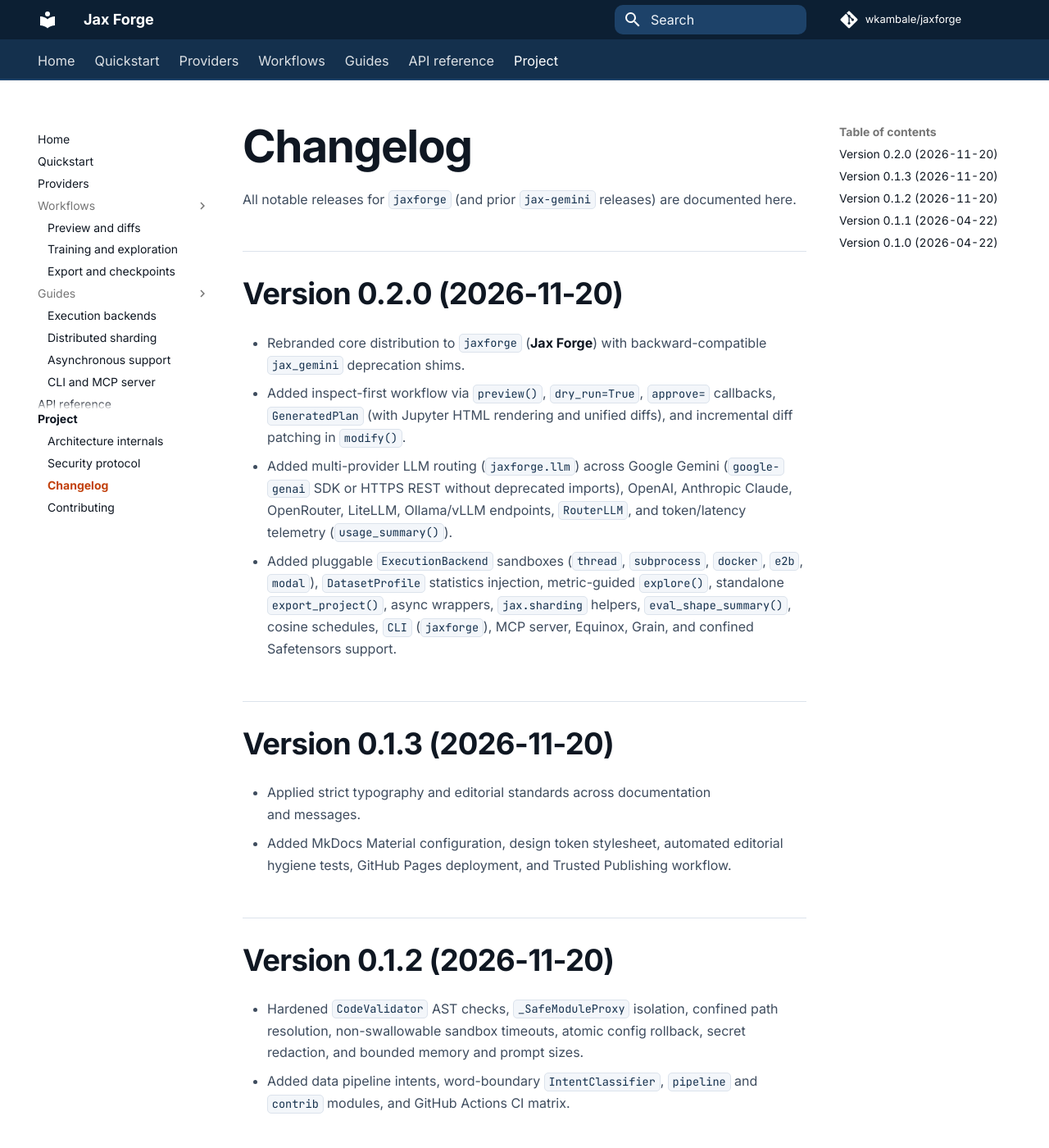
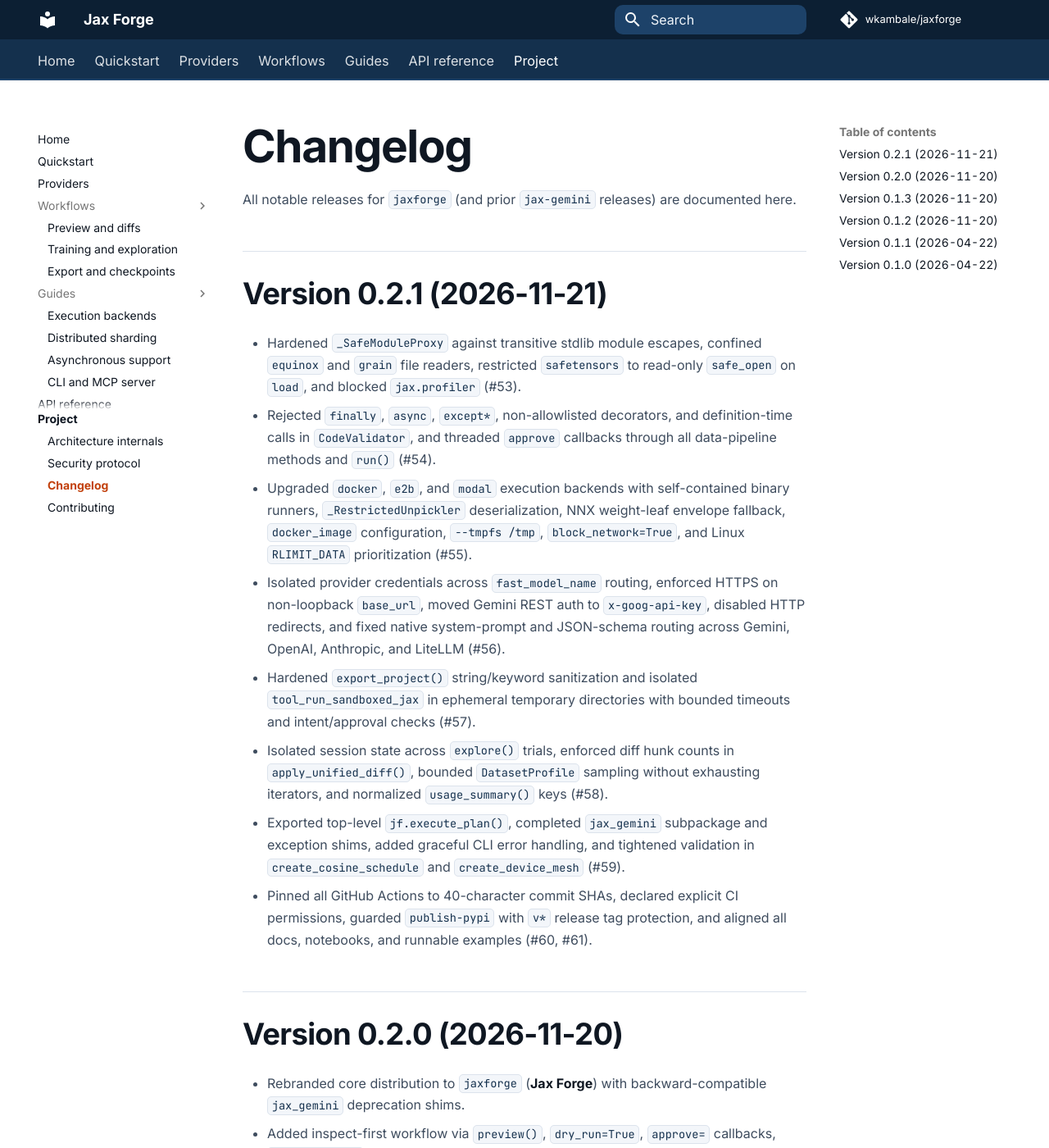
Before and after one commit to wkambale/jax-gemini, an MkDocs documentation site: the page built from docs/changelog.md, in a window 1280 px wide and 1400 px high. Shown: the whole window at 82% size. Built offline with MkDocs 1.6.1 and Material for MkDocs 9.7.7, drawn with Linux system fonts in a browser that asks for light colours; comment, search, counter and statistics services are not loaded.

Commit message:
chore(release): prepare v0.2.1 (#71)

```diff
--- a/docs/changelog.md
+++ b/docs/changelog.md
@@ -1,6 +1,17 @@
 # Changelog
 
 All notable releases for `jaxforge` (and prior `jax-gemini` releases) are documented here.
+
+## Version 0.2.1 (2026-11-21)
+
+- Hardened `_SafeModuleProxy` against transitive stdlib module escapes, confined `equinox` and `grain` file readers, restricted `safetensors` to read-only `safe_open` on `load`, and blocked `jax.profiler` (#53).
+- Rejected `finally`, `async`, `except*`, non-allowlisted decorators, and definition-time calls in `CodeValidator`, and threaded `approve` callbacks through all data-pipeline methods and `run()` (#54).
+- Upgraded `docker`, `e2b`, and `modal` execution backends with self-contained binary runners, `_RestrictedUnpickler` deserialization, NNX weight-leaf envelope fallback, `docker_image` configuration, `--tmpfs /tmp`, `block_network=True`, and Linux `RLIMIT_DATA` prioritization (#55).
+- Isolated provider credentials across `fast_model_name` routing, enforced HTTPS on non-loopback `base_url`, moved Gemini REST auth to `x-goog-api-key`, disabled HTTP redirects, and fixed native system-prompt and JSON-schema routing across Gemini, OpenAI, Anthropic, and LiteLLM (#56).
+- Hardened `export_project()` string/keyword sanitization and isolated `tool_run_sandboxed_jax` in ephemeral temporary directories with bounded timeouts and intent/approval checks (#57).
+- Isolated session state across `explore()` trials, enforced diff hunk counts in `apply_unified_diff()`, bounded `DatasetProfile` sampling without exhausting iterators, and normalized `usage_summary()` keys (#58).
+- Exported top-level `jf.execute_plan()`, completed `jax_gemini` subpackage and exception shims, added graceful CLI error handling, and tightened validation in `create_cosine_schedule` and `create_device_mesh` (#59).
+- Pinned all GitHub Actions to 40-character commit SHAs, declared explicit CI permissions, guarded `publish-pypi` with `v*` release tag protection, and aligned all docs, notebooks, and runnable examples (#60, #61).
 
 ## Version 0.2.0 (2026-11-20)
 
--- a/pyproject.toml
+++ b/pyproject.toml
@@ -4,7 +4,7 @@ build-backend = "hatchling.build"
 
 [project]
 name            = "jaxforge"
-version         = "0.2.0"
+version         = "0.2.1"
 description     = "Model-agnostic natural language engineering workbench for JAX and Flax"
 readme          = "README.md"
 license         = { file = "LICENSE" }
--- a/src/jaxforge/__init__.py
+++ b/src/jaxforge/__init__.py
@@ -16,7 +16,7 @@ from jaxforge.exceptions import (
 )
 from jaxforge.plan import DatasetProfile, ExperimentCandidate, ExperimentResult, GeneratedPlan
 
-__version__ = "0.2.0"
+__version__ = "0.2.1"
 __author__ = "Wesley Kambale"
 __license__ = "MIT"
 
```
Also changed, not shown: CHANGELOG.md (+15 -0 lines), docs/index.md (+1 -1 lines), 1 other file.
